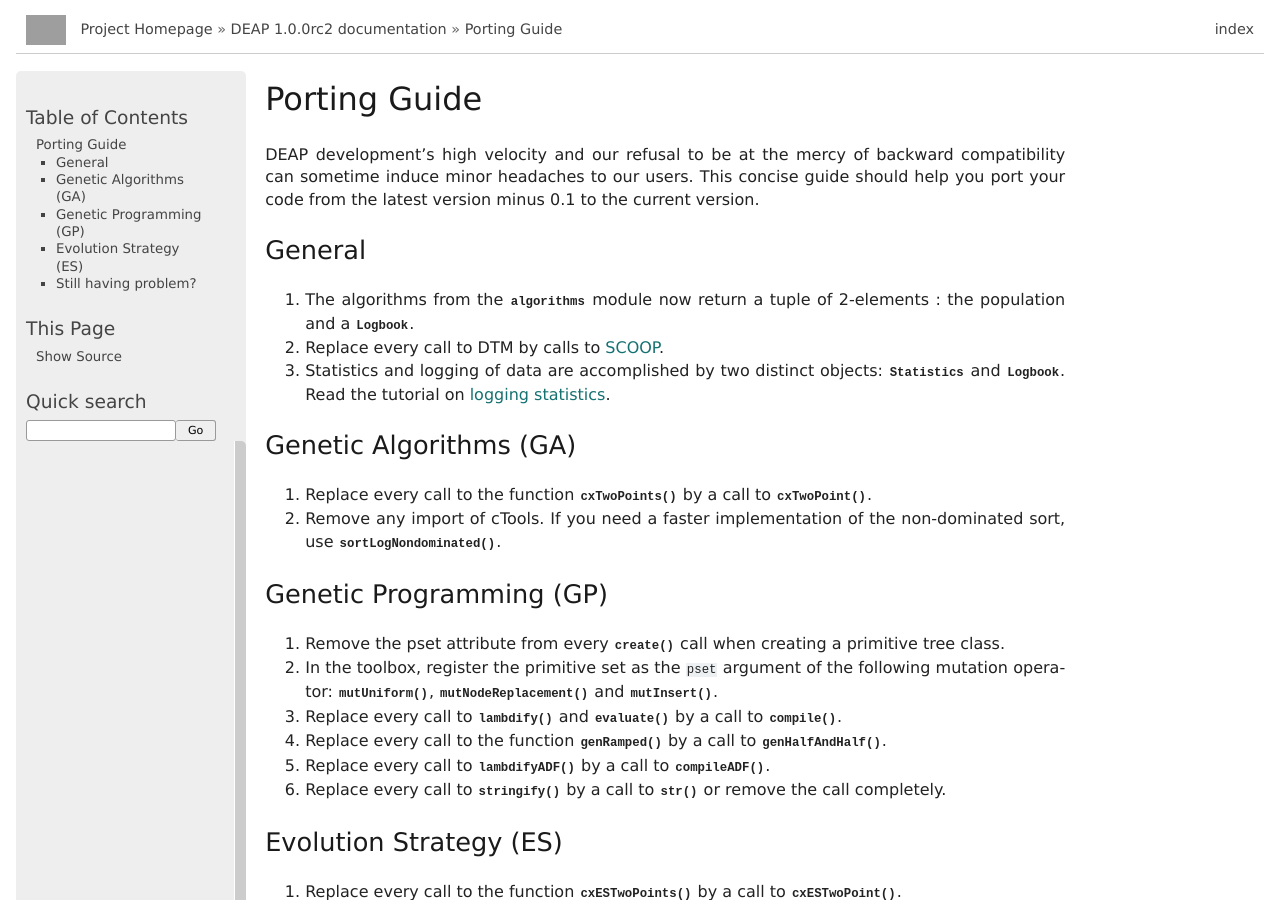
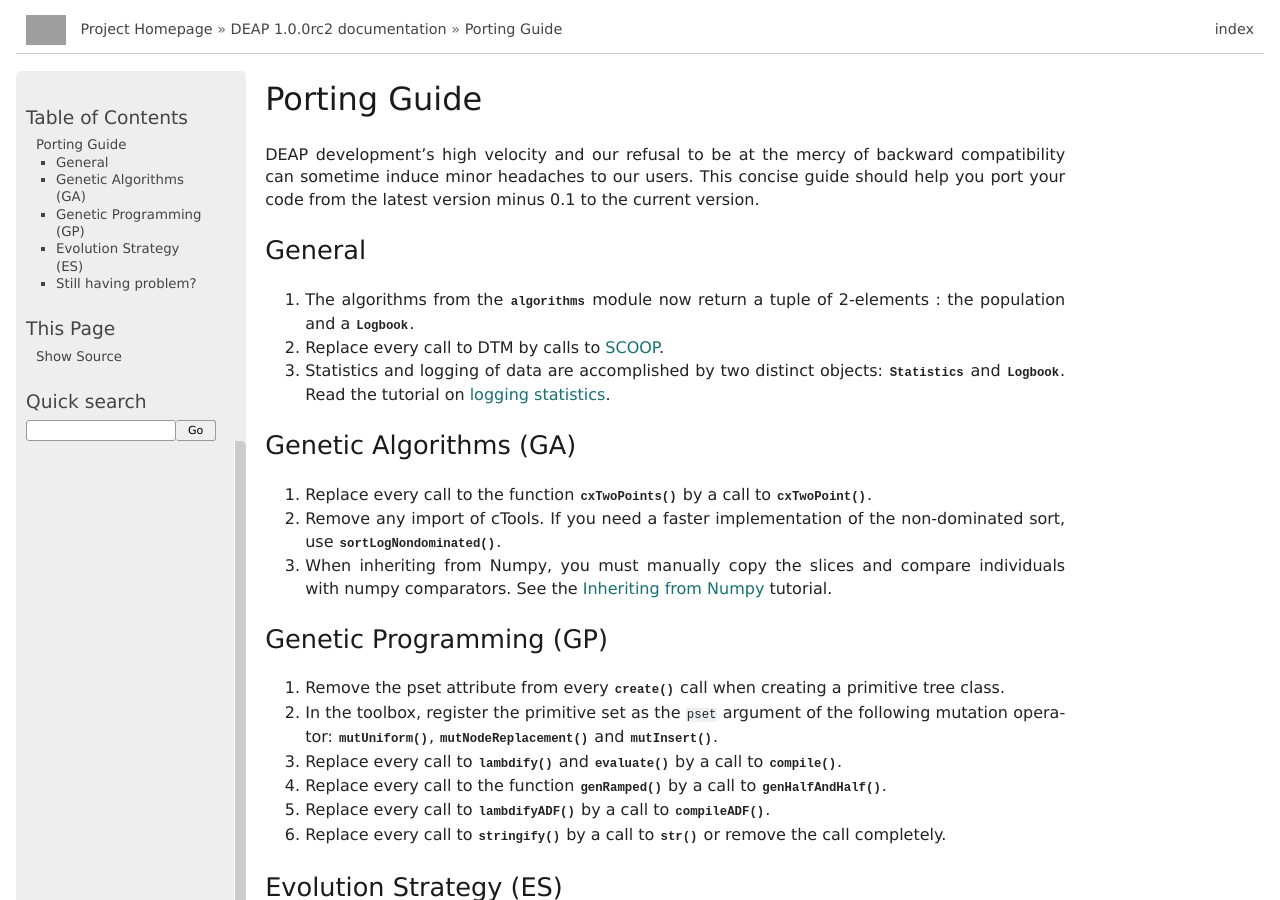
Before and after one commit to DEAP/deap, a Sphinx documentation site: the page built from doc/porting.rst, in a window 1280 px wide and 900 px high. Built offline with Sphinx 7.4.7, drawn with Linux system fonts in a browser that asks for light colours; formulas are drawn with MathJax 3; pages that are not in the unit, such as notebooks, are missing from menus; grey boxes are pictures that could not be loaded.

Commit message:
Added numpy to the porting guide
--HG--
branch : dev

```diff
--- a/doc/porting.rst
+++ b/doc/porting.rst
@@ -18,6 +18,7 @@
 
 #. Replace every call to the function :func:`~deap.tools.cxTwoPoints` by a call to :func:`~deap.tools.cxTwoPoint`.
 #. Remove any import of cTools. If you need a faster implementation of the non-dominated sort, use :func:`~deap.tools.sortLogNondominated`.
+#. When inheriting from Numpy, you must manually copy the slices and compare individuals with numpy comparators. See the :doc:`tutorials/advanced/numpy` tutorial.
 
 Genetic Programming (GP)
 ------------------------
```
